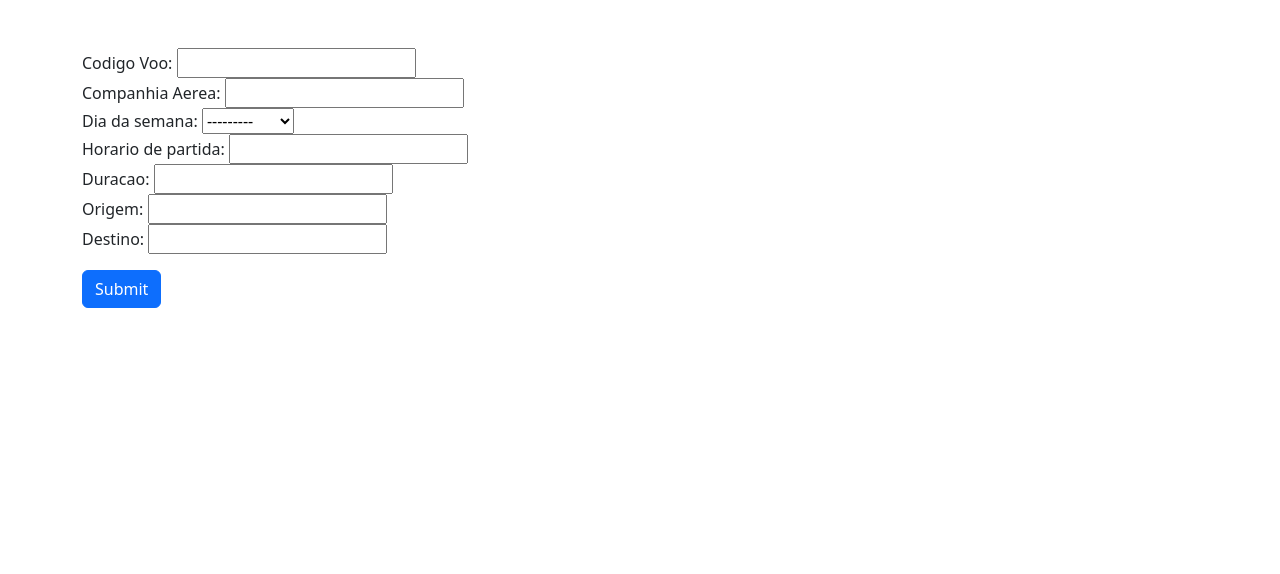
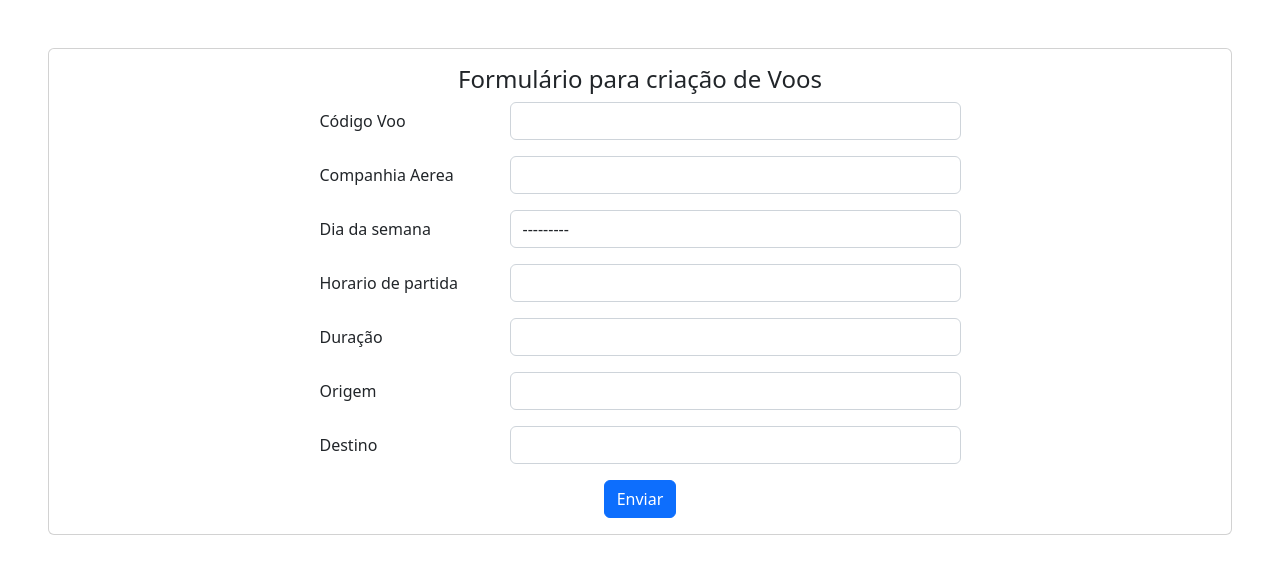
Before and after one commit to otaviootavio/webapp, a Django app: page /create/base in a window 1280 px wide. Shown: the part 56-630 px from the top of the page. Run offline with Django 4.2, Linux system fonts and the light colour scheme; the visitor is signed in with stand-in values (Sample User, id 1); some libraries are stand-ins or nearby versions.

Commit message:
prettier forms

```diff
--- a/mysite/app/forms.py
+++ b/mysite/app/forms.py
@@ -14,15 +14,11 @@ class VooBaseForm(forms.ModelForm):
                   'origem',
                   'destino')
         labels = {
-            'codigo_voo':'Codigo Voo',
+            'codigo_voo':'Código Voo',
             'companhia_aerea':'Companhia Aerea',
             'dia_da_semana':'Dia da semana',
             'horario_partida_base':'Horario de partida',
-            'duracao_base':'Duracao',
+            'duracao_base':'Duração',
             'origem':'Origem',
             'destino':'Destino'
         }
-
-
-    def __init__(self, *args, **kwargs):
-        super(VooBaseForm, self).__init__(*args, **kwargs)
--- a/mysite/app/models.py
+++ b/mysite/app/models.py
@@ -13,11 +13,22 @@ DIAS_SEMANA = (
         ('DOM','Domingo')
     )
 
+ESTADOS_VOO = (
+     ('EMB','Embarcando'),
+     ('CAN','Cancelado'),
+     ('PRG','Programado'),
+     ('TAX','Taxiando'),
+     ('PRT','Pronto'),
+     ('AUT','Autorizado'),
+     ('EMV','Em voo'),
+     ('ATE','Aterrisado'),
+    )
+
 class VooBase(models.Model):
     codigo_voo = models.CharField(max_length=200, null=False)
     companhia_aerea = models.CharField(max_length=200, null=False)
-    dia_da_semana = models.CharField(max_length = 3, choices = DIAS_SEMANA)
-    horario_partida_base = models.IntegerField(null=True)
+    dia_da_semana = models.CharField(max_length = 3, choices = DIAS_SEMANA, null = False)
+    horario_partida_base = models.IntegerField(null=False)
     duracao_base = models.IntegerField(null=False)
     origem = models.CharField(max_length=200, null=False)
     destino = models.CharField(max_length=200, null=False)
@@ -51,17 +62,6 @@ class VooBase(models.Model):
         db_table = 'voo_base'
 
 class VooReal(models.Model):
-    ESTADOS_VOO = (
-     ('EMB','Embarcando'),
-     ('CAN','Cancelado'),
-     ('PRG','Programado'),
-     ('TAX','Taxiando'),
-     ('PRT','Pronto'),
-     ('AUT','Autorizado'),
-     ('EMV','Em voo'),
-     ('ATE','Aterrisado'),
-    )
-
     voo_base = models.ForeignKey(VooBase, on_delete=models.CASCADE)
     data_voo = models.DateField()
     estado_voo = models.CharField(max_length = 3, choices = ESTADOS_VOO)
--- a/mysite/app/views.py
+++ b/mysite/app/views.py
@@ -16,7 +16,7 @@ def createBase(request):
         form = VooBaseForm(request.POST)
         if form.is_valid():
             form.save()
-        return redirect('crud')
+        return render(request, 'create-base.html', {'form': form})
     else:
         form = VooBaseForm()
     return render(request, 'create-base.html', {'form': form})
--- a/mysite/mysite/settings.py
+++ b/mysite/mysite/settings.py
@@ -38,6 +38,7 @@ INSTALLED_APPS = [
     'django.contrib.messages',
     'django.contrib.staticfiles',
     'app',
+    'widget_tweaks',
 ]
 
 MIDDLEWARE = [
--- a/mysite/template/base.html
+++ b/mysite/template/base.html
@@ -59,11 +59,9 @@
       </div>
       {% endif %}
 
-    <div class="content container  mt-5">
-        <div class="row">
-            {% block content %}
-            {% endblock %}
-        </div>
+    <div class="mx-5 my-5">
+      {% block content %}
+      {% endblock %}
     </div>
 </body>
 
--- a/mysite/template/create-base.html
+++ b/mysite/template/create-base.html
@@ -1,20 +1,13 @@
 {% extends 'base.html' %}
-
 {% block content %}
 
-<form class="d-flex" method="POST">
-  {% csrf_token %}
-  <div class="col">
-    <div class="mb-3">
-      {% for field in form %}
-        <div class="fieldWrapper">
-          {{ field.errors }}
-          {{ field.label_tag }} {{ field }}
-        </div>
-    {% endfor %}
+<div class="card" style="width: auto">
+  <div class="card-body">
+    <h4 class="card-title text-center">Formulário para criação de Voos</h4>
+    <div class="container justify-content-center">
+      {% include 'forms_voo_base.html' %}
     </div>
-    <button type="submit" class="btn btn-primary">Submit</button>
   </div>
-</form>
+</div>
 
 {% endblock %}
--- /dev/null
+++ b/mysite/template/forms_voo_base.html
@@ -0,0 +1,25 @@
+{% load widget_tweaks %}
+
+<form method="POST">
+  {% csrf_token %}
+  {% for hidden in form.hidden_fields %}
+  {{ hidden }}
+  {% endfor %}
+
+  {% for field in form.visible_fields %}
+      <div class="row mb-3 justify-content-center">
+        <label class="col-sm-2 col-form-label" for="{{ field.id_for_label }}">{{ field.label }}</label>
+        <div class="col-sm-5">
+          {{ field|add_class:'form-control' }}
+
+        {% for error in field.errors %}
+          <span class="help-block text-danger">{{ error }}</span>
+        {% endfor %}
+      </div>
+      </div>
+  {% endfor %}
+
+  <div class="text-center">
+    <input name="create" id="create" class="btn btn-primary" type="submit" value="Enviar">
+  </div>
+</form>
```
